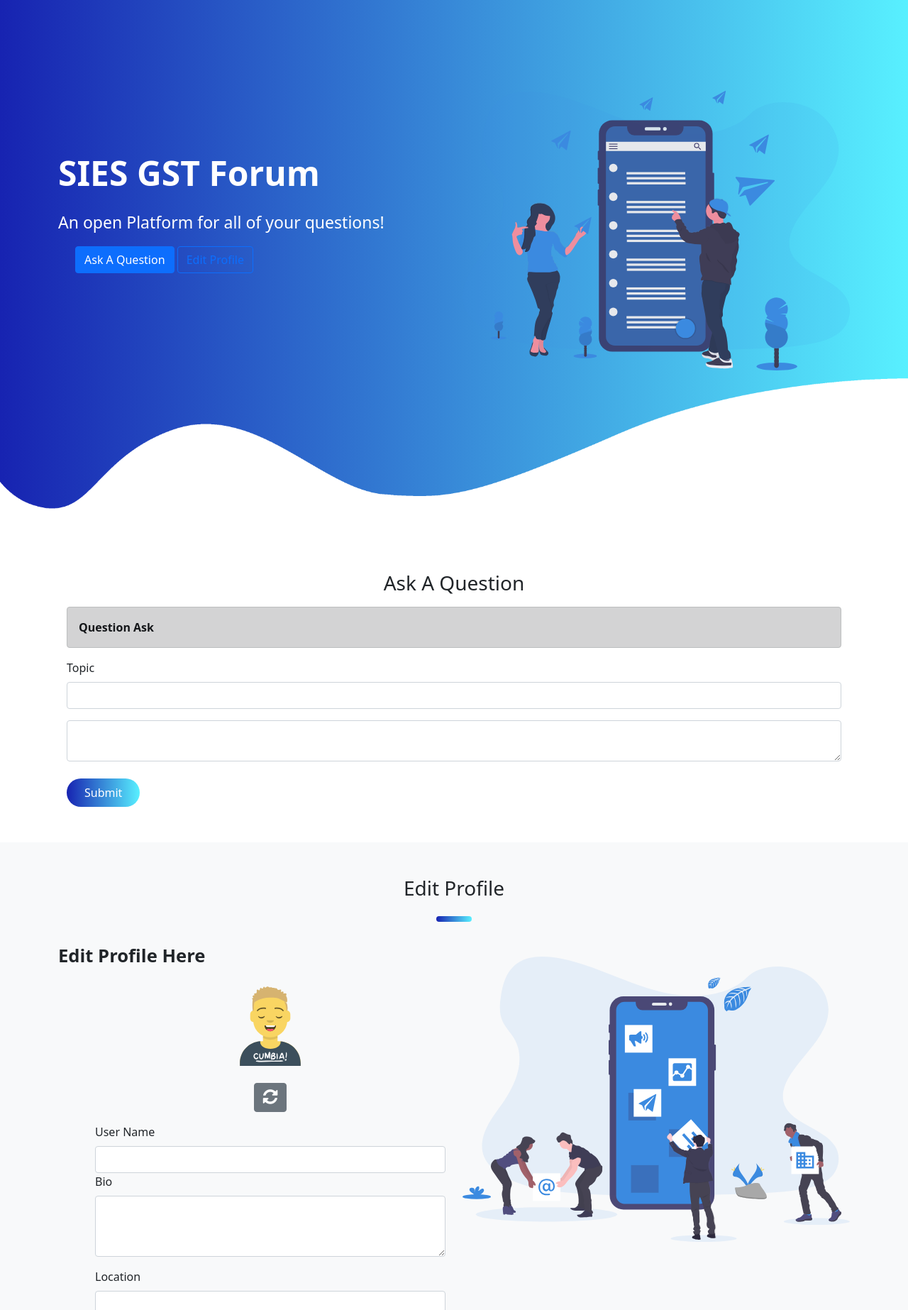
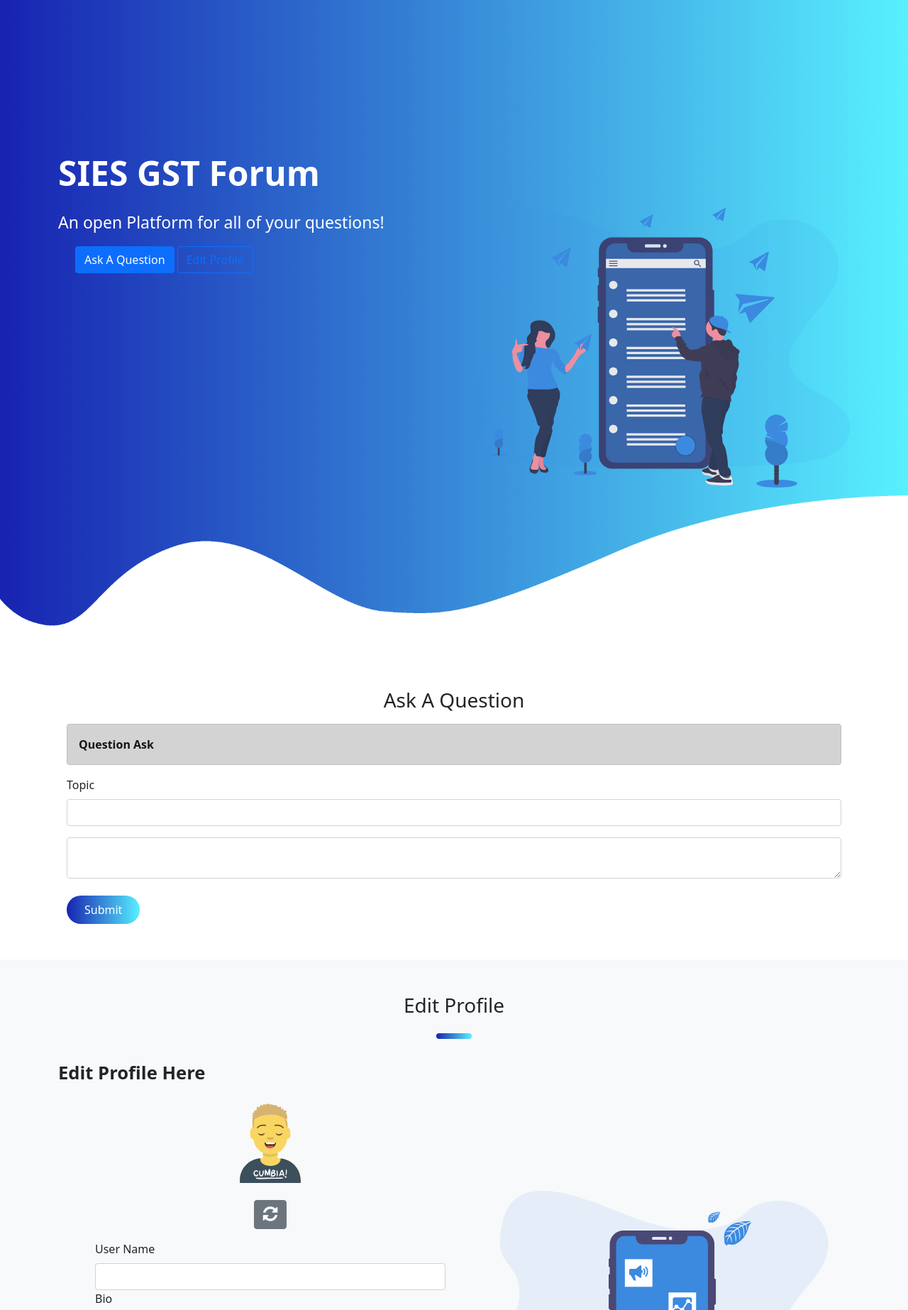
Before and after one commit to SQl-Forum-project/Forum, a Flask app: page /askque in a window 1280 px wide. Shown: the part 74-1920 px from the top of the page at 71% size. Run offline with Flask 2, Linux system fonts and the light colour scheme; the visitor is signed in with stand-in values (Sample User, id 1); some libraries are stand-ins or nearby versions.

Commit message:
Added Image

```diff
--- a/static/style.css
+++ b/static/style.css
@@ -117,6 +117,7 @@ body {
 
 .img-fluid {
     margin-top: 4rem;
+    padding-top: 165px;
 }
 
 .bottom-img {
```
